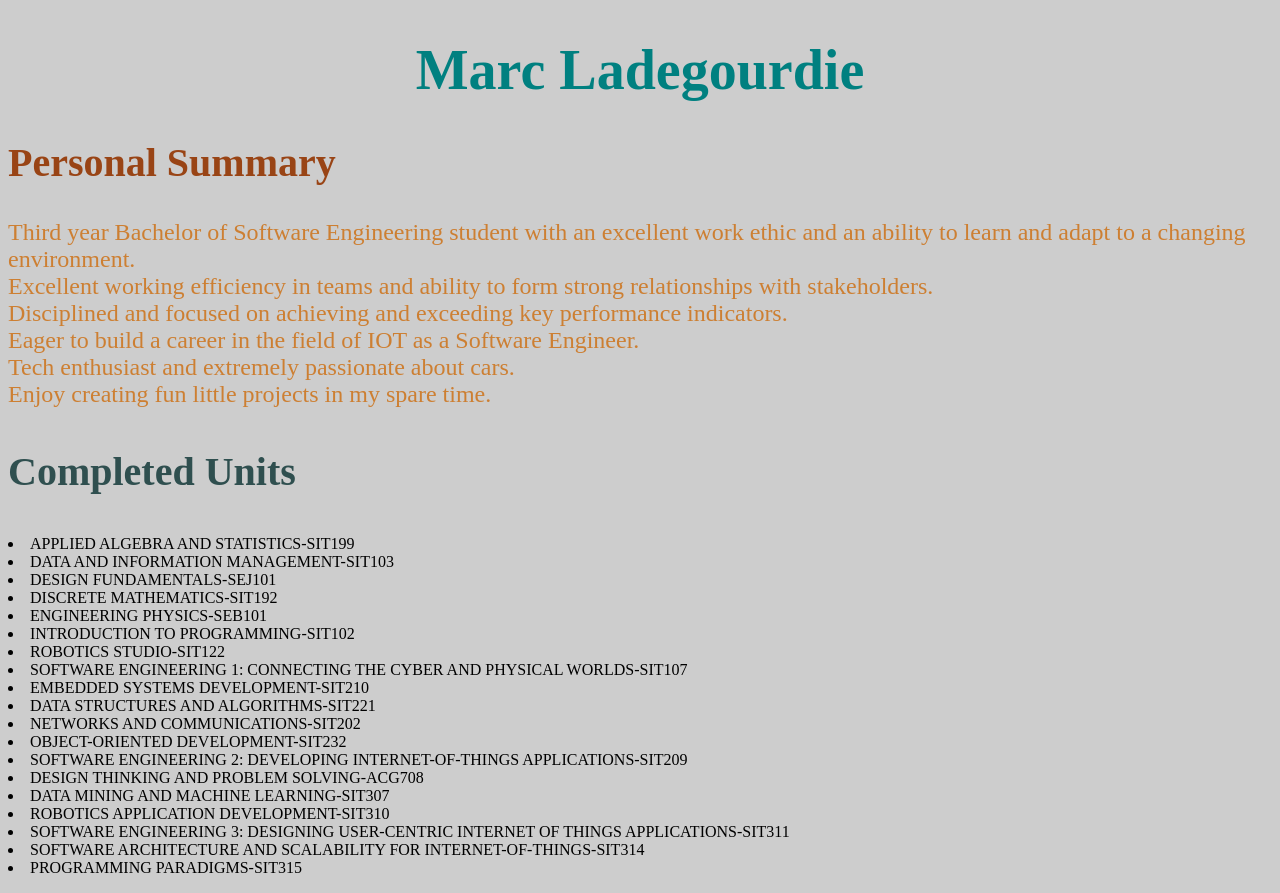
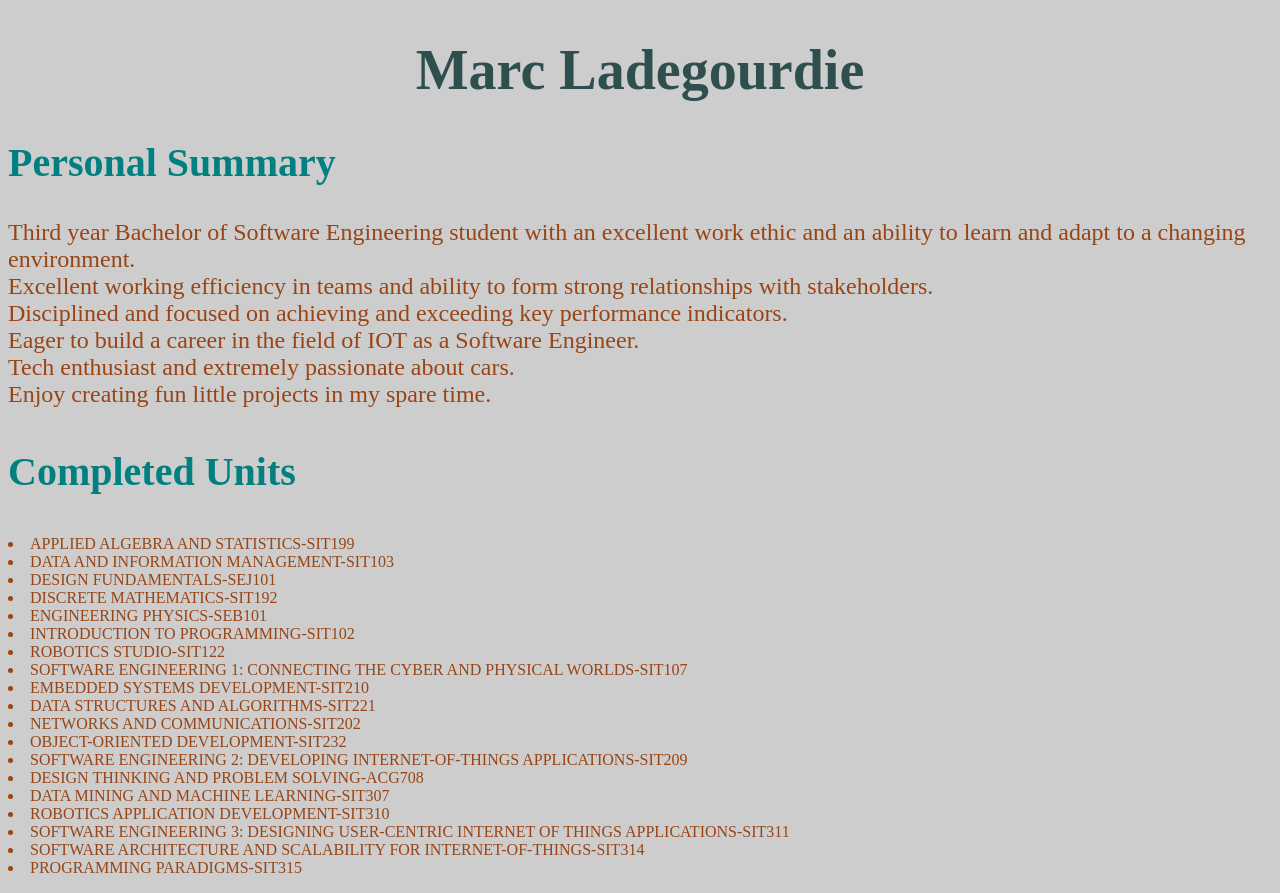
Before and after one commit to marcldg/SE3, a plain HTML site: page about-me.html in a window 1280 px wide. Drawn offline with Linux system fonts and the light colour scheme.

Commit message:
ENHANCE: Separated the css in a separate file

```diff
--- a/about-me.html
+++ b/about-me.html
@@ -1,18 +1,19 @@
 <!DOCTYPE html>
 <html>
     <head>
+        <link rel="stylesheet" href="style.css">
         <meta charset="utf-8" />
         <meta name="description" content="A frontend dashboard for the TrackMe application" />
         <meta name="author" content="JORDAN MARC LADEGOURDIE" />
         <meta name="viewpoint" content="width=device-width, initial-scale=1.0">
         <title>TrackMe</title>
     </head>
-    <body style="background-color:#CDCDCD;">
-        <h1 style="text-align: center; color:#008080; font-size:350%;">Marc Ladegourdie</h1>
-        <h2 style="color: #994415; font-size: 250%;">Personal Summary</h2>
-        <p style="color: #cd7f32; font-size: 150%;">Third year Bachelor of Software Engineering student with an excellent work ethic and an ability to learn and adapt to a changing environment. <br> Excellent working efficiency in teams and ability to form strong relationships with stakeholders. <br> Disciplined and focused on achieving and exceeding key performance indicators. <br> Eager to build a career in the field of IOT as a Software Engineer. <br> Tech enthusiast and extremely passionate about cars. <br> Enjoy creating fun little projects in my spare time. </p>
-        <h3 style="color: darkslategrey; font-size: 250%;">Completed Units</h3>
-        <p style="color: lightseagreen;">
+    <body>
+        <h1>Marc Ladegourdie</h1>
+        <h2>Personal Summary</h2>
+        <p>Third year Bachelor of Software Engineering student with an excellent work ethic and an ability to learn and adapt to a changing environment. <br> Excellent working efficiency in teams and ability to form strong relationships with stakeholders. <br> Disciplined and focused on achieving and exceeding key performance indicators. <br> Eager to build a career in the field of IOT as a Software Engineer. <br> Tech enthusiast and extremely passionate about cars. <br> Enjoy creating fun little projects in my spare time. </p>
+        <h3>Completed Units</h3>
+        <p1>
             <li>APPLIED ALGEBRA AND STATISTICS-SIT199</li>
             <li>DATA AND INFORMATION MANAGEMENT-SIT103</li>
             <li>DESIGN FUNDAMENTALS-SEJ101</li>
@@ -32,6 +33,6 @@
             <li>SOFTWARE ENGINEERING 3: DESIGNING USER-CENTRIC INTERNET OF THINGS APPLICATIONS-SIT311</li>
             <li>SOFTWARE ARCHITECTURE AND SCALABILITY FOR INTERNET-OF-THINGS-SIT314</li>
             <li>PROGRAMMING PARADIGMS-SIT315</li>
-        </p>
+        </p1>
     </body>
 </html>
--- /dev/null
+++ b/style.css
@@ -0,0 +1,18 @@
+body {
+    background-color:#CDCDCD;
+  }
+h1 {
+    text-align: center; color: darkslategray; font-size:350%;
+  }
+h2 {
+    color: #008080; font-size: 250%;
+}
+p {
+    color: #994415; font-size: 150%;
+}
+h3 {
+    color: #008080; font-size: 250%;
+}
+p1{
+    color: #994415;
+}
```
